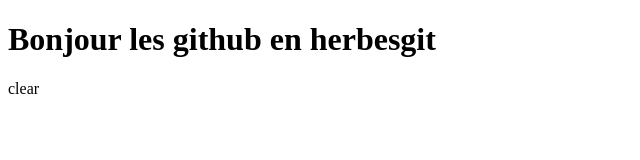
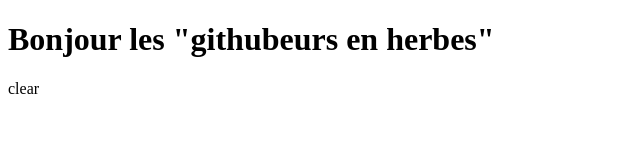
Before and after one commit to bongmbara/CIFAPgithub, a plain HTML site: page index.html in a window 1280 px wide. Shown: the whole page, without its empty margins (0-640 px from the left). Drawn offline with Linux system fonts and the light colour scheme.

Commit message:
Ajout du index.html

```diff
--- a/index.html
+++ b/index.html
@@ -6,7 +6,7 @@
 </head>
 <body>
 <header>
-	<h1>Bonjour les github en herbesgit</h1>
+	<h1>Bonjour les "githubeurs en herbes"</h1>
 </header>
 </body>
 </html>clear
```
